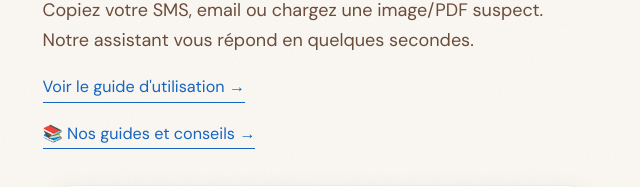
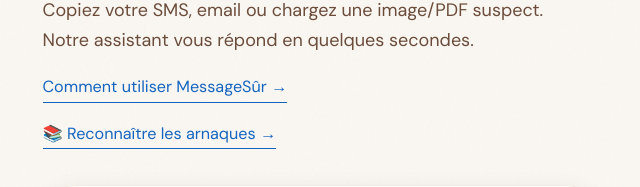
Before and after one commit to SYAL56/messagesur, a Next.js app: page / in a window 1280 px wide. Shown: the part 260-447 px from the top of the page, without its empty margins (320-960 px from the left). Built offline with nearby package versions, Linux system fonts and the light colour scheme.

Commit message:
Liens guide et blog distincts

```diff
--- a/app/page.tsx
+++ b/app/page.tsx
@@ -84,9 +84,9 @@ export default function Home() {
       <section className={styles.hero}>
         <h2 className={styles.heroTitle}>Ce message est-il<br /><span className={styles.heroAccent}>une arnaque ?</span></h2>
         <p className={styles.heroSub}>Copiez votre SMS, email ou chargez une image/PDF suspect.<br />Notre assistant vous répond en quelques secondes.</p>
-        <a href="/guide" className={styles.guideBtn}>Voir le guide d'utilisation →</a>
+        <a href="/guide" className={styles.guideBtn}>Comment utiliser MessageSûr →</a>
         <br />
-        <a href="/blog" className={styles.guideBtn}>📚 Nos guides et conseils →</a>
+        <a href="/blog" className={styles.guideBtn}>📚 Reconnaître les arnaques →</a>
       </section>
 
       <div className={styles.card}>
```
